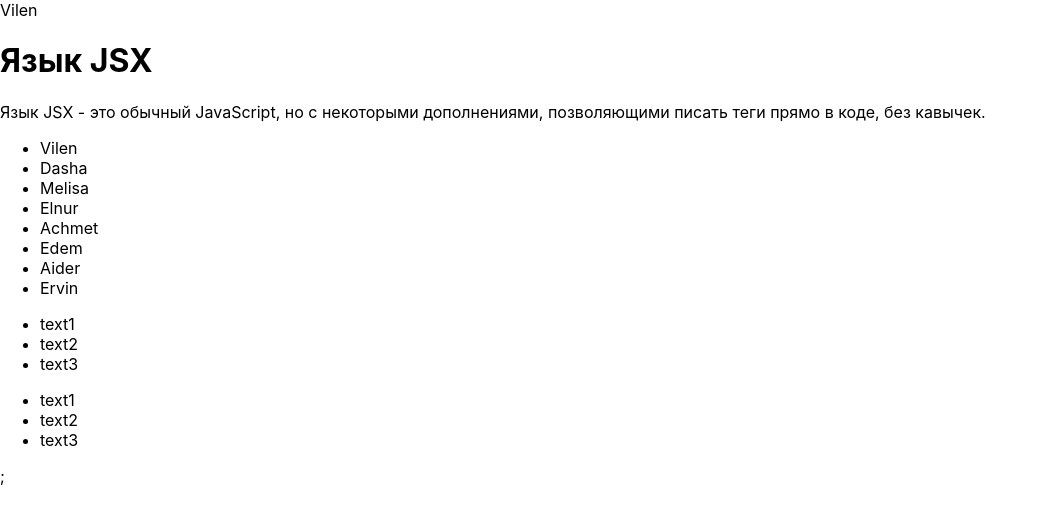
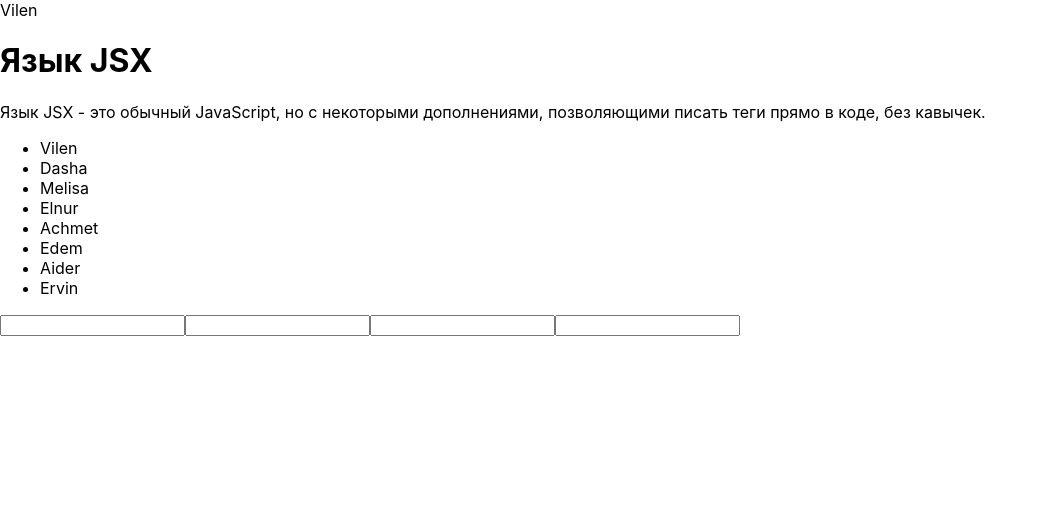
Before and after one commit to Vilen-lfk/React_tasks, a React (Create React App) app: page / in a window 1280 px wide. Shown: the top 520 px of the page, without its empty margins (0-1048 px from the left). Built offline with nearby package versions, Linux system fonts and the light colour scheme.

Commit message:
12 tasks

```diff
--- a/src/App.js
+++ b/src/App.js
@@ -22,20 +22,10 @@ function App() {
 				<li>Ervin</li>
 			</ul>
 		</div>
-		<ul>
-			<li>text1</li>
-			<li>text2</li>
-			<li>text3</li>
-		</ul>
-		<ul>
-			<li>text1</li>
-			<li>text2</li>
-			<li>text3</li>
-		</ul>;
+		<input />
+		<input /><input /><input />
 	</>
-
-
-	);
+);
 }
 
 
```
